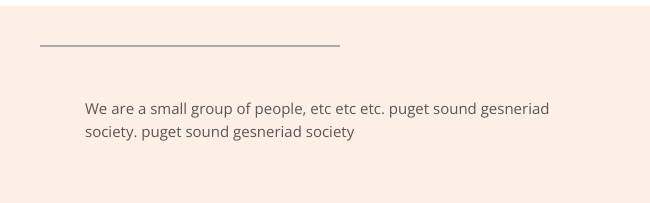
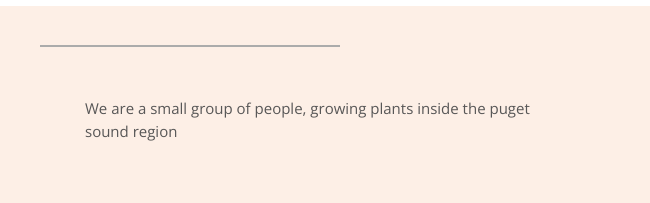
Before and after one commit to codeorganic/psgs2, a plain HTML site: page index.html in a window 1280 px wide. Shown: the part 354-557 px from the top of the page, 0-650 px from the left. Drawn offline with nearby package versions, Linux system fonts and the light colour scheme; no server answers; a web font is replaced by a local one.

Commit message:
Add new text

```diff
--- a/index.html
+++ b/index.html
@@ -114,7 +114,7 @@
       <div class="col-lg-6 align-self-end">
         <h1 class="mb-0">Welcome</h1>
         <h2 class="mb-100 title-border-lg">to <i>PSGS</i></h2>
-        <p class="mb-80 mr-5">We are a small group  of people, etc etc etc. puget sound gesneriad society. puget sound gesneriad society</p>
+        <p class="mb-80 mr-5">We are a small group  of people, growing plants inside the puget sound region</p>
         <span class="font-secondary text-dark mr-3 mr-sm-5">Follow us:</span>
         <ul class="list-inline d-inline-block mb-5">
 
```
